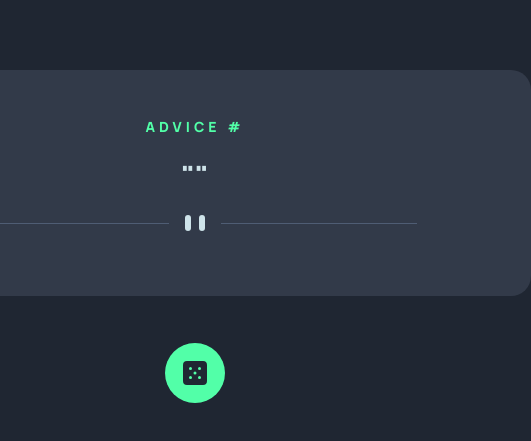
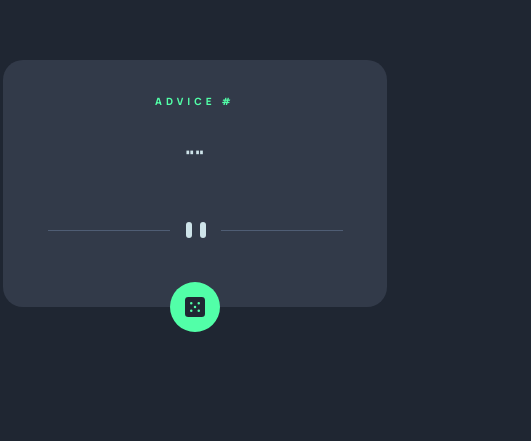
Before and after one commit to akhilomeella/.github.io, a plain HTML site: page advice-generator-app/index.html in a window 390 px wide. Shown: the part 239-680 px from the top of the page, 531 px wide, since content can reach past the window. Drawn offline with Linux system fonts and the light colour scheme.

Commit message:
media query

```diff
--- a/advice-generator-app/index.html
+++ b/advice-generator-app/index.html
@@ -27,7 +27,7 @@
 
       <div class="container">
         <h1>Advice #<span id="adviceID"></span></h1>
-        <p id="adviceText" class="advice">""</p>
+        <p class="advice">"<span id="adviceText"></span>"</p>
         <div class="divider">
           <img src="./images/pattern-divider-desktop.svg" alt="divider" />
         </div>
--- a/advice-generator-app/script.js
+++ b/advice-generator-app/script.js
@@ -9,7 +9,7 @@ window.onload = function () {
       const data = await response.json();
       const quote = data.slip;
       adviceID.textContent = `${quote.id}`;
-      adviceText.textContent = `"${quote.advice}"`;
+      adviceText.textContent = `${quote.advice}`;
     } catch (error) {
       console.error(`Error fetching data: ${error.message}`);
     }
--- a/advice-generator-app/style.css
+++ b/advice-generator-app/style.css
@@ -1,11 +1,11 @@
-*{
+* {
   margin: 0;
   padding: 0;
-    font-family: 'Manrope', sans-serif;
+  font-family: "Manrope", sans-serif;
   box-sizing: border-box;
 }
 
-body{
+body {
   background-color: hsl(218, 23%, 16%);
   display: flex;
   justify-content: center;
@@ -14,17 +14,19 @@ body{
   flex-direction: column;
 }
 
-.container{
+.container {
   background-color: hsl(217, 19%, 24%);
-    width: 42rem;
+  width: 36rem;
   border-radius: 20px;
   display: flex;
   justify-content: center;
   align-items: center;
   flex-direction: column;
+  margin: 0;
+  position: relative;
 }
 
-h1{
+h1 {
   color: hsl(150, 100%, 66%);
   text-transform: uppercase;
   font-size: 14px;
@@ -32,20 +34,19 @@ h1{
   margin-top: 3.4em;
 }
 
-p{
-    color:hsl(193, 38%, 86%);
+p {
+  color: hsl(193, 38%, 86%);
   font-size: 28px;
   text-align: center;
   padding: 20px;
-    margin-top: 0;
-
+  margin-top: 16px;
 }
 
-.divider{
-    margin-bottom: 60px;
+.divider {
+  margin: 30px 0 64px 0;
 }
 
-.dice{
+.dice {
   background-color: hsl(150, 100%, 66%);
   border: none;
   display: flex;
@@ -55,10 +56,38 @@ p{
   height: 60px;
   border-radius: 50%;
   position: absolute;
-    top: 69%;
+  top: 90%;
 }
 
-.dice:hover{
+.dice:hover {
   cursor: pointer;
   box-shadow: 0 0 36px 3px hsla(150, 100%, 66%, 0.8);
 }
+
+@media only screen and (max-width: 600px) {
+  .container {
+    width: 24rem;
+  }
+
+  h1{
+    font-size: 10px;
+  }
+
+  p{
+    font-size: 20px;
+  }
+
+  .divider img {
+    content: url("./images/pattern-divider-mobile.svg");
+  }
+
+  .dice{
+    width: 50px;
+    height: 50px;
+  }
+
+  .dice img{
+    width: 20px;
+    height: 20px;
+  }
+}
```
Lines whose indentation alone changed are shown as unchanged.
